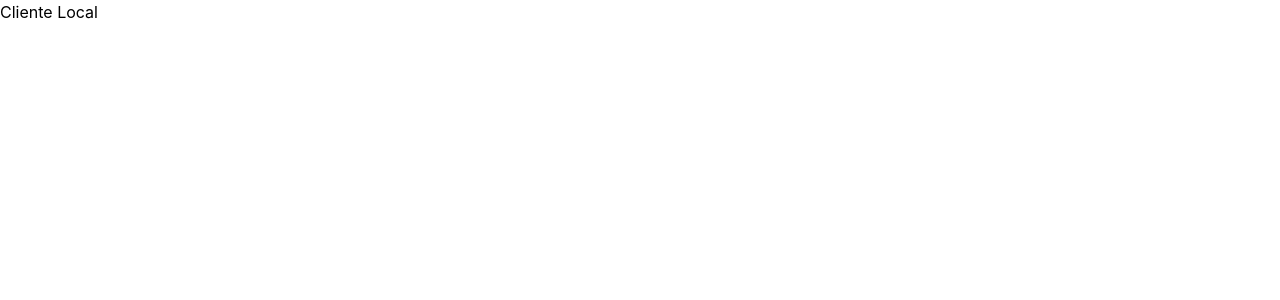
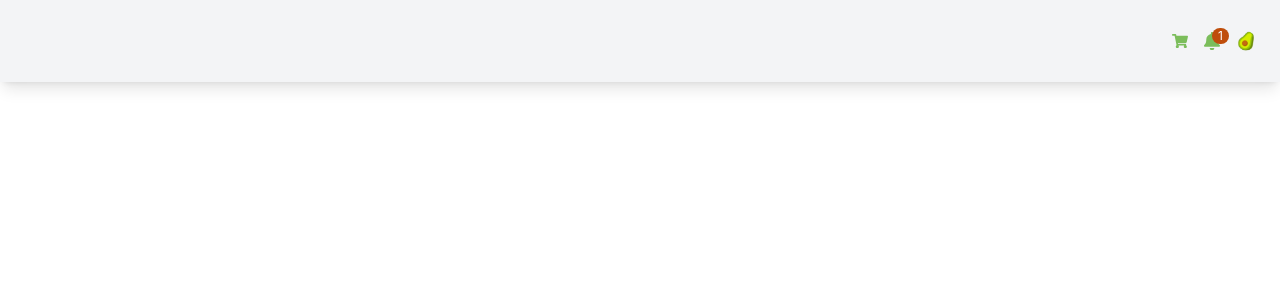
Before and after one commit to thxare/feria-maipo-web, a Next.js app: page /cliente-local in a window 1280 px wide. Shown: the top 300 px of the page. Built offline with nearby package versions, Linux system fonts and the light colour scheme.

Commit message:
Se le agrega funcionalidad a cada rol

```diff
--- a/components/header/LeftPosition.js
+++ b/components/header/LeftPosition.js
@@ -2,8 +2,6 @@ import React from "react";
 import Image from "next/image";
 
 export const LeftPosition = (props) => {
-
-
   return (
     <div
       className="collapse navbar-collapse flex-grow items-center hidden lg:block"
--- a/pages/cliente-externo/index.js
+++ b/pages/cliente-externo/index.js
@@ -1,12 +1,16 @@
 import Head from "next/head";
+import { Header } from "../../components/header/Header";
 
 export default function Index() {
+  const funciones = [{ name: "Mercado" }, {name:"Compras"}];
   return (
     <>
       <Head>
         <title>Maipo Grande - Cliente Externo</title>
       </Head>
-      <div>Cliente Externo</div>
+      <div>
+        <Header funciones={funciones} />
+      </div>
     </>
   );
 }
--- a/pages/cliente-local/index.js
+++ b/pages/cliente-local/index.js
@@ -1,12 +1,19 @@
 import Head from "next/head";
+import { Header } from "../../components/header/Header";
 
 export default function Index() {
+  const funciones = [
+    { name: "Mercado" },
+    { name: "Compras" },
+  ];
   return (
     <>
       <Head>
         <title>Maipo Grande - Cliente Local</title>
       </Head>
-      <div>Cliente Local</div>
+      <div>
+        <Header funciones={funciones} />
+      </div>
     </>
   );
 }
--- a/pages/consultor/index.js
+++ b/pages/consultor/index.js
@@ -1,12 +1,18 @@
 import Head from "next/head";
+import { Header } from "../../components/header/Header";
 
 export default function Index() {
+  const funciones = [
+    { name: "Reportes" },
+  ];
   return (
     <>
       <Head>
         <title>Maipo Grande - Consultor</title>
       </Head>
-      <div>Consultor</div>
+      <div>
+        <Header funciones={funciones} />
+      </div>
     </>
   );
 }
--- a/pages/index.js
+++ b/pages/index.js
@@ -1,14 +1,7 @@
 import Head from "next/Head";
 
-import { Header } from "../components/header/Header";
+export default function Home() {
 
-export default function Home() {
-  const funciones = [
-    { name: "Mis Productos" },
-    { name: "Ventas" },
-    { name: "Vendido" },
-    { name: "Perdido" },
-  ];
   return (
     <>
       <Head>
@@ -35,7 +28,7 @@ export default function Home() {
         <meta name="theme-color" content="#ffffff" />
       </Head>
       <div>
-        <Header funciones={funciones} />
+
       </div>
     </>
   );
--- a/pages/productor/index.js
+++ b/pages/productor/index.js
@@ -1,12 +1,20 @@
 import Head from "next/head";
+import { Header } from "../../components/header/Header";
 
 export default function Index() {
+  const funciones = [
+    { name: "Mis Productos" },
+    { name: "Venta Externa" },
+    { name: "Venta Local" },
+  ];
   return (
     <>
       <Head>
         <title>Maipo Grande - Productor</title>
       </Head>
-      <div>Productor</div>
+      <div>
+        <Header funciones={funciones} />
+      </div>
     </>
   );
 }
--- a/pages/tranportista/index.js
+++ b/pages/tranportista/index.js
@@ -1,12 +1,17 @@
 import Head from "next/head";
+import { Header } from "../../components/header/Header";
 
 export default function Index() {
+  const funciones = [{ name: "Subastas" }, {name: "Mi Transporte"}];
   return (
     <>
       <Head>
         <title>Maipo Grande - Transportista</title>
       </Head>
-      <div>Transportista</div>
+      <div>
+        {" "}
+        <Header funciones={funciones} />
+      </div>
     </>
   );
 }
```
